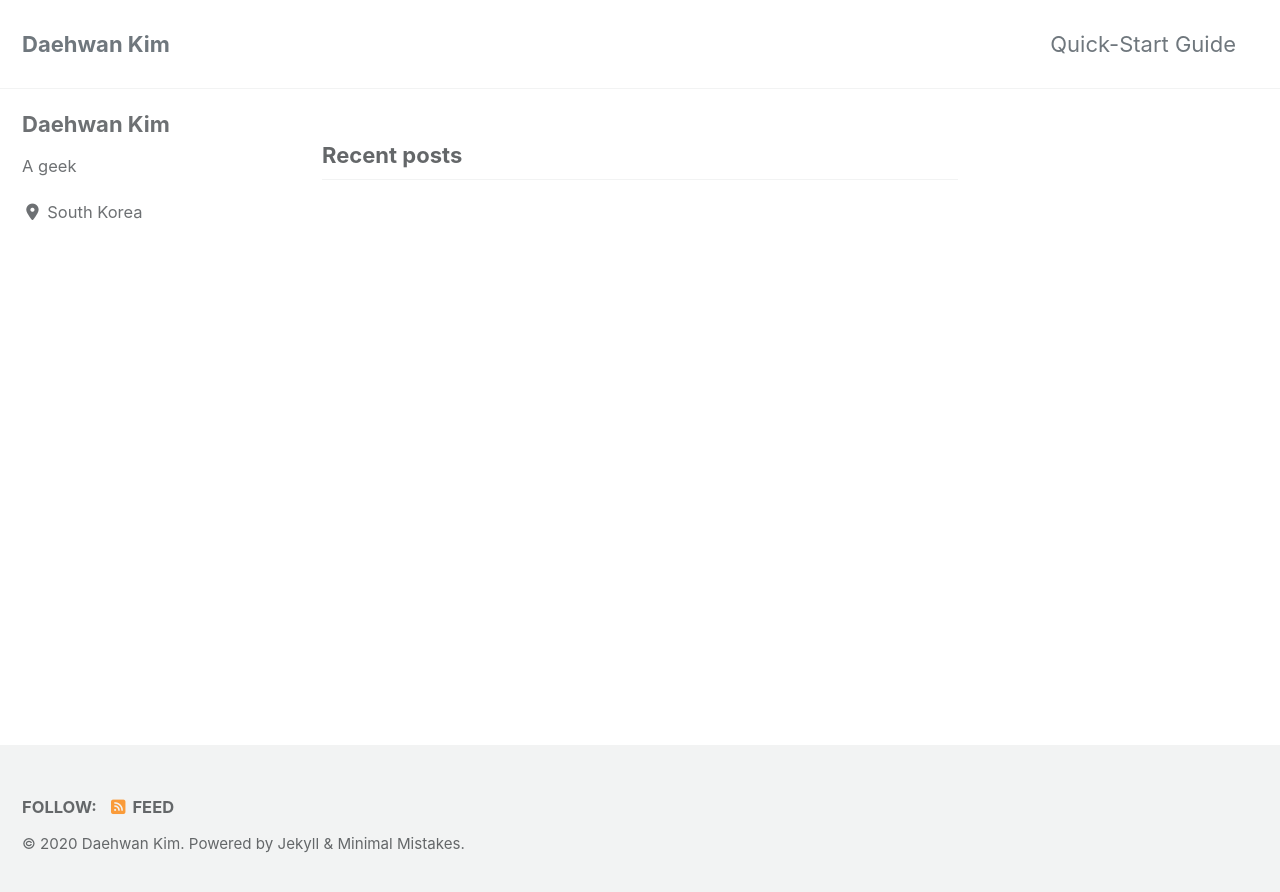
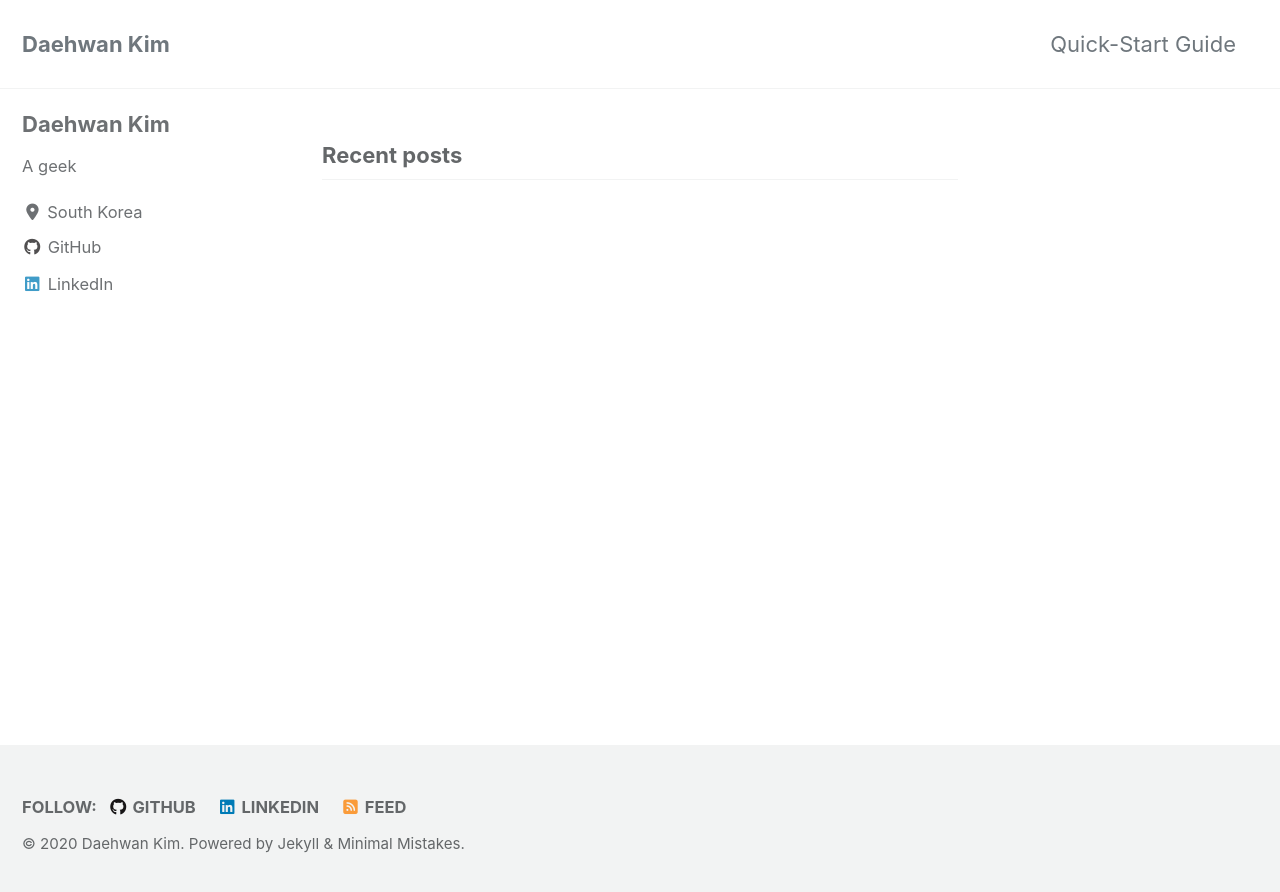
Before and after one commit to daehwankim112/daehwankim112.github.io, a Jekyll site: the page built from index.html, in a window 1280 px wide. Shown: the top 892 px of the page. Built offline with Jekyll 4.4.1, drawn with Linux system fonts in a browser that asks for light colours; cached includes are drawn as plain includes; nearby versions of some CDN libraries; the list of posts is cut into pages by our own code.

Commit message:
author links added

```diff
--- a/_config.yml
+++ b/_config.yml
@@ -113,10 +113,13 @@ author:
       # url: "https://facebook.com/"
     - label: "GitHub"
       icon: "fab fa-fw fa-github"
-      # url: "https://github.com/"
+      url: "https://github.com/daehwankim112"
     - label: "Instagram"
       icon: "fab fa-fw fa-instagram"
       # url: "https://instagram.com/"
+    - label: "LinkedIn"
+      icon: "fab fa-fw fa-linkedin"
+      url: "https://www.linkedin.com/in/daehwan1234/"
 
 # Site Footer
 footer:
@@ -129,7 +132,7 @@ footer:
       # url:
     - label: "GitHub"
       icon: "fab fa-fw fa-github"
-      # url:
+      url: "https://github.com/daehwankim112"
     - label: "GitLab"
       icon: "fab fa-fw fa-gitlab"
       # url:
@@ -139,6 +142,9 @@ footer:
     - label: "Instagram"
       icon: "fab fa-fw fa-instagram"
       # url:
+    - label: "LinkedIn"
+      icon: "fab fa-fw fa-linkedin"
+      url: "https://www.linkedin.com/in/daehwan1234/"
 
 
 # Reading Files
```
